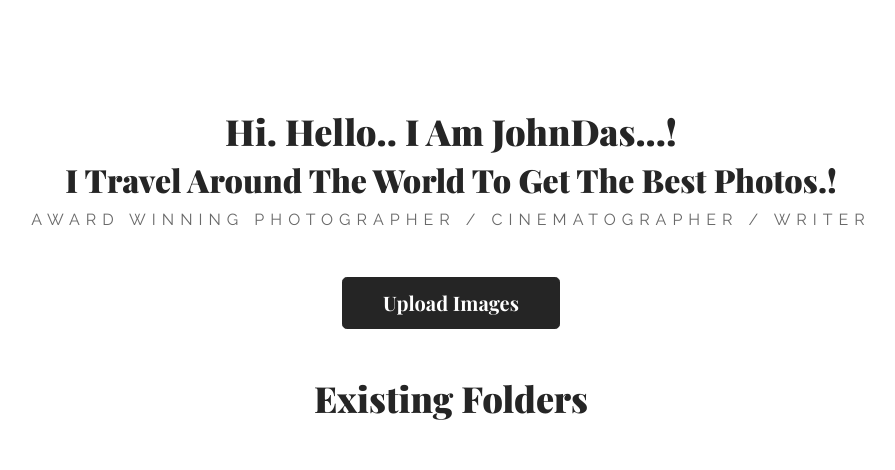
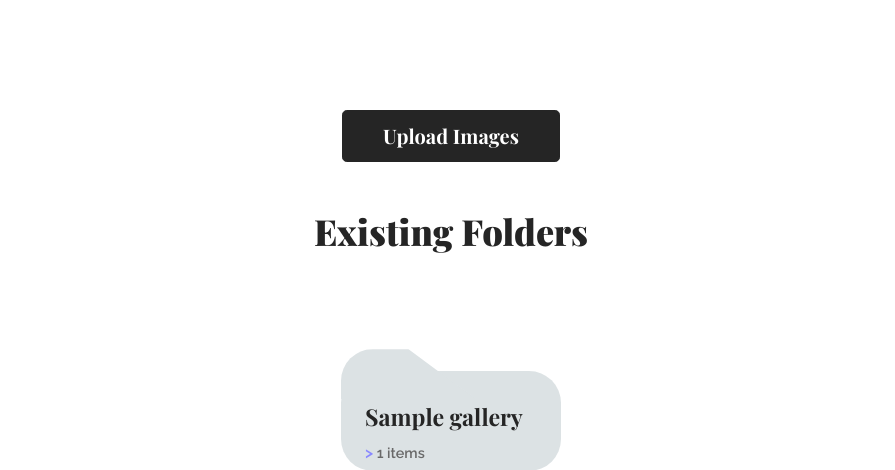
Before and after one commit to the-roshandahal/photo-share, a Django app: a page that uses templates/event.html in a window 1280 px wide. Shown: the part 158-628 px from the top of the page, without its empty margins (189-1084 px from the left). Run offline with Django 5.2, Linux system fonts and the light colour scheme; tables that the repository leaves empty hold one stand-in row (values such as "Sample post"); some libraries are stand-ins or nearby versions.

Commit message:
minor changes

```diff
--- a/sharing/views.py
+++ b/sharing/views.py
@@ -158,21 +158,23 @@ def create_folder(request):
     pass
 
 def user_login(request):
-    if request.method == 'POST':
-        username = request.POST.get('username')
-        password = request.POST.get('password')
+    if request.user.is_authenticated:
+        return redirect('dashboard')
+    else:
+        if request.method == 'POST':
+            username = request.POST.get('username')
+            password = request.POST.get('password')
 
-        user = authenticate(username=username, password=password)
-        print(user)
+            user = authenticate(username=username, password=password)
 
-        if user is not None:
-            login(request, user)
-            messages.success(request, 'Successfully logged in.')
-            return redirect('home')  # Redirect to the home page after successful login
-        else:
-            messages.error(request, 'Invalid username or password.')
+            if user is not None:
+                login(request, user)
+                messages.success(request, 'Successfully logged in.')
+                return redirect('dashboard')  # Redirect to the home page after successful login
+            else:
+                messages.error(request, 'Invalid username or password.')
 
-    return render(request, 'login.html')
+        return render(request, 'login.html')
 
 # def upload_photo_user(request):
 #     if request.method == 'POST':
--- a/templates/event.html
+++ b/templates/event.html
@@ -3,14 +3,17 @@
 <div id="hero-text">
 
     <div class="container">
-        <h1>Hi. Hello.. I Am JohnDas...!</h1>
-        <h2>I Travel Around The World To Get The Best Photos.!</h2>
-        <h5>AWARD WINNING PHOTOGRAPHER  / CINEMATOGRAPHER / WRITER</h5>
-        <div class = 'mt-5'>
-            <a href="{% url 'upload_photo_guest' event_credentials=event.event_credentials %}">
-                <button type="submit" class="btn btn-lg btn-primary">Upload Images</button>
-            </a>
-            <h1 class = 'mt-5'>Existing Folders</h1>
+        <div>
+          {% if request.user.is_authenticated %}
+          <a href="{% url 'upload_photo_guest' event_credentials=event.event_credentials %}">
+              <button class="btn btn-lg btn-primary">Create Folder</button>
+          </a>
+          {% else %}
+          <a href="{% url 'upload_photo_guest' event_credentials=event.event_credentials %}">
+            <button class="btn btn-lg btn-primary">Upload Images</button>
+          </a>
+          {% endif %}
+          <h1 class = 'mt-5'>Existing Folders</h1>
         </div>
     </div>
   </div>
```
Also changed, not shown: templates/dashboard.html (+12 -4 lines), templates/gallery_detail.html (+16 -0 lines).
